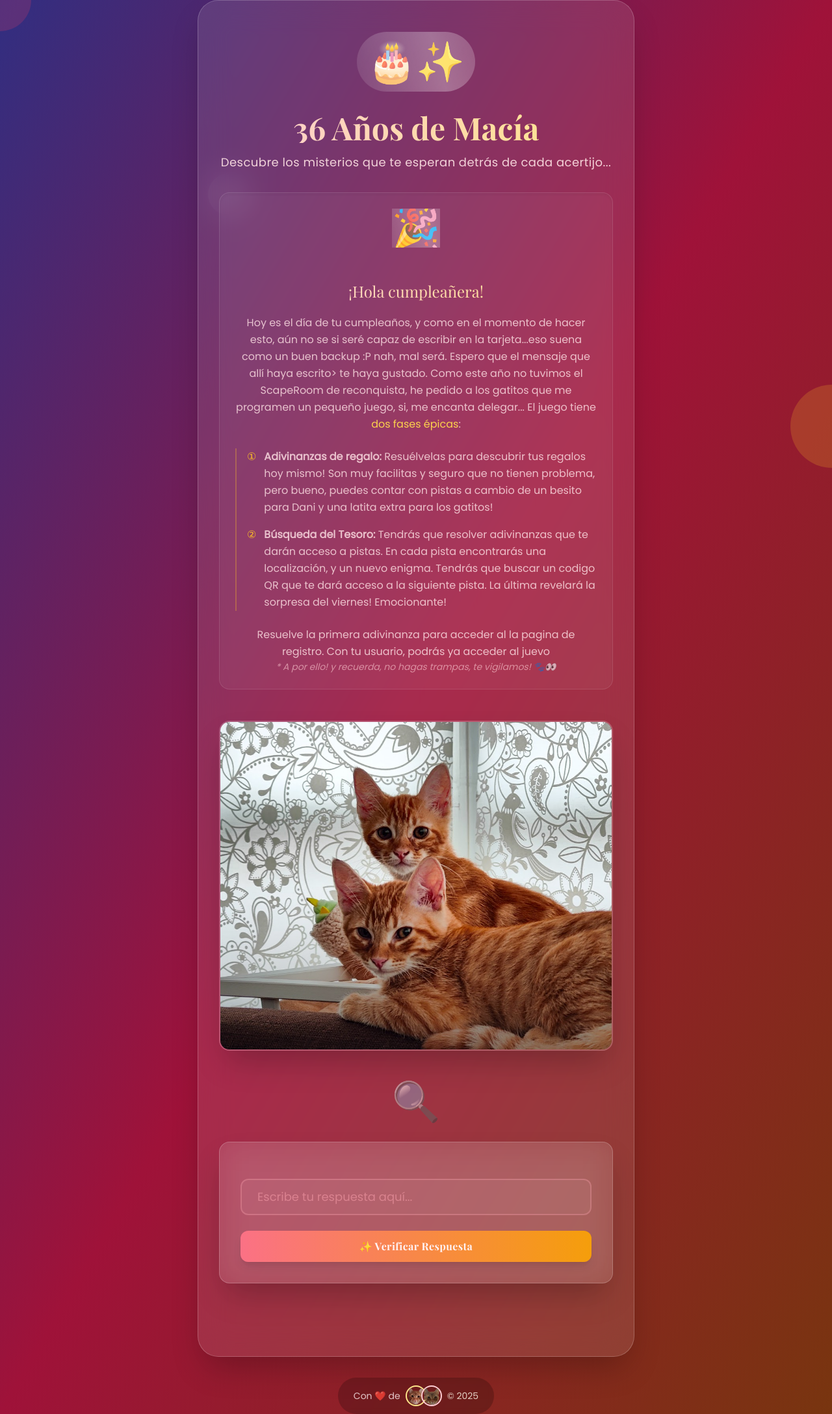
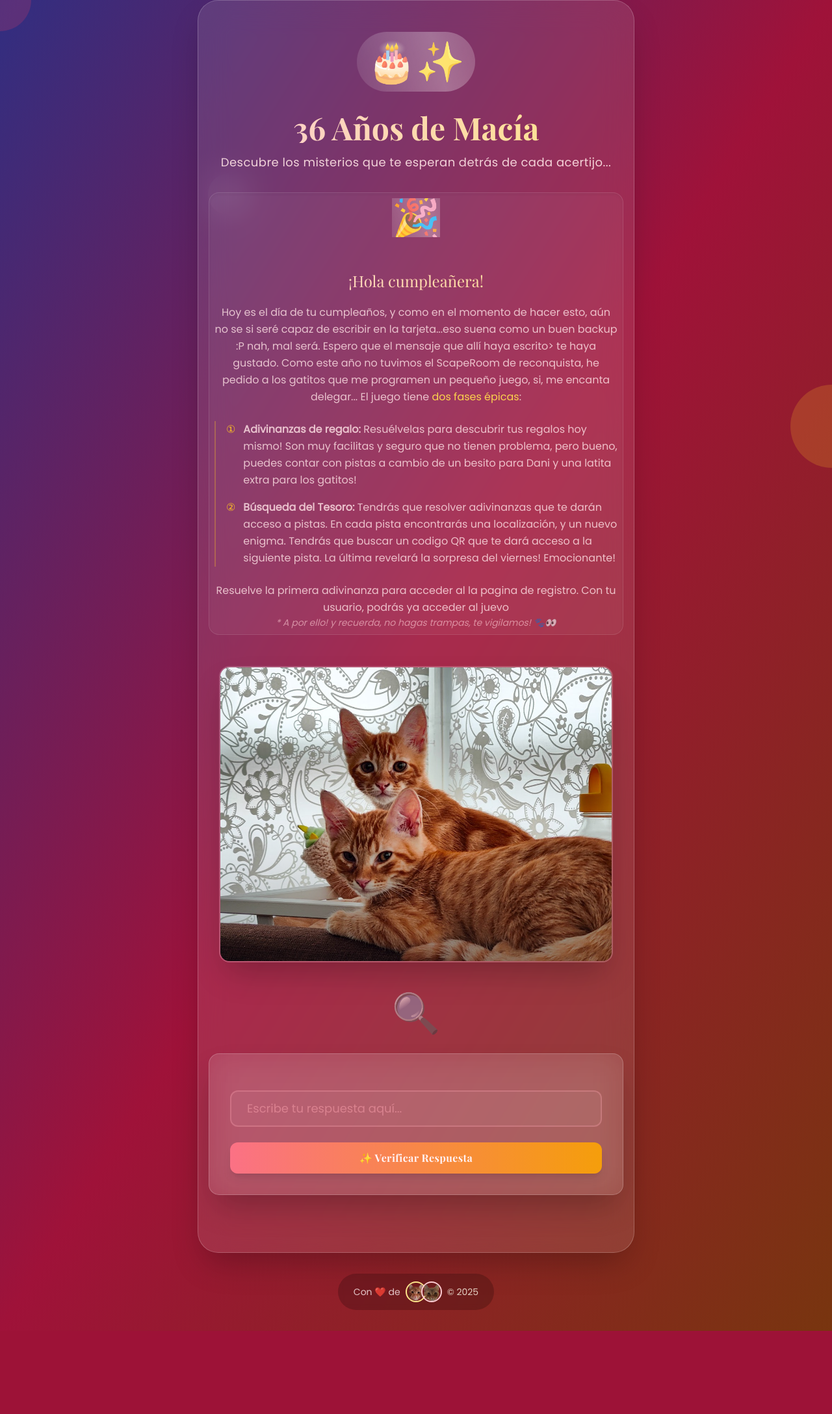
Before and after one commit to topitobravo/cumpleAndrea, a Flask app: template api/templates/bienvenida.html in a window 1280 px wide. Shown: the whole page at 65% size. After the commit the page ends 2048 px from the top, so only its background shows below. Run offline with Flask 3, Linux system fonts and the light colour scheme; the template is opened without the code that fills it, so the values that code supplies are empty; some libraries are stand-ins or nearby versions.

Commit message:
Final design

```diff
--- a/api/index.py
+++ b/api/index.py
@@ -111,6 +111,7 @@
 
         # Separar adivinanzas regulares y mensuales
         riddles_regalo = [r for r in all_riddles if r['type'] == 'regalo']
+        riddles_regalo = sorted(riddles_regalo,key=lambda x:x['indice'])
         riddles_viernes = [r for r in all_riddles if r['type'] == 'viernes' and r['indice'] !=1]
         riddles_viernes =  sorted(riddles_viernes,key=lambda x:x['indice'])
 
--- a/api/templates/auth/login.html
+++ b/api/templates/auth/login.html
@@ -5,7 +5,6 @@
         <span class="text-6xl text-rose-300/80">🔐</span>
     </div>
 
-    <div class="bg-white/10 backdrop-blur-xl p-8 rounded-2xl shadow-2xl border border-white/20 hover:border-amber-400/30 transition-all duration-300 max-w-md mx-auto">
         <h2 class="title-font text-3xl font-bold bg-gradient-to-r from-rose-200 to-amber-200 bg-clip-text text-transparent mb-6">
             ¡Bienvenida de vuelta! ✨
         </h2>
@@ -32,6 +31,5 @@
                 🐱 Iniciar Sesión
             </button>
         </form>
-    </div>
 </div>
 {% endblock %}
--- a/api/templates/auth/register.html
+++ b/api/templates/auth/register.html
@@ -5,7 +5,6 @@
         <span class="text-6xl text-amber-400">🎁</span>
     </div>
 
-    <div class="bg-white/10 backdrop-blur-xl p-8 rounded-2xl shadow-2xl border border-white/20 hover:border-amber-400/30 transition-all duration-300 max-w-md mx-auto">
         <h2 class="title-font text-3xl font-bold bg-gradient-to-r from-rose-200 to-amber-200 bg-clip-text text-transparent mb-6">
             ¡Registro Gatuno! 😺
         </h2>
@@ -39,6 +38,5 @@
                 ¡Accede aquí!
             </a>
         </p>
-    </div>
 </div>
 {% endblock %}
--- a/api/templates/base.html
+++ b/api/templates/base.html
@@ -62,14 +62,14 @@
         </p>
       </header>
 
-      <main class="px-8 pb-12">
-        <div class="bg-white/5 rounded-2xl p-6 shadow-inner border border-white/10">
+      <main class="px-4 pb-6">
+        <div class="bg-white/5 rounded-2xl p-2 shadow-inner border border-white/10">
           {% block content %}{% endblock %}
         </div>
       </main>
     </div>
 
-    <footer class="mt-8 text-center">
+    <footer class="mt-8 text-center mb-8">
       <div class="inline-flex items-center bg-black/20 px-6 py-3 rounded-full backdrop-blur-sm">
         <span class="text-sm text-rose-50/80 mr-2">Con ❤️ de</span>
         <img src="/static/cosmo_cabeza.png" alt="Cosmo" class="w-8 h-8 rounded-full border-2 border-amber-200 shadow-sm transform hover:scale-110 transition-transform">
--- a/api/templates/bienvenida.html
+++ b/api/templates/bienvenida.html
@@ -41,14 +41,16 @@
         </div>
 
         <!-- Imagen Gatitos -->
-        <div class="flex justify-center my-12">
-            <div class="relative group overflow-hidden rounded-2xl shadow-2xl border-2 border-white/20 hover:border-amber-400/30 transition-all duration-500">
+        <div class="flex justify-center my-12 px-4">
+            <div class="relative group overflow-hidden rounded-2xl shadow-2xl border-2 border-white/20 hover:border-amber-400/30 transition-all duration-500 w-full max-w-2xl">
                 <img src="static/foto-gatos.jpg"
-                     alt="Agentes especiales gatunos"
-                     class="max-w-2xl transform group-hover:scale-105 transition-transform duration-500">
+                    alt="Agentes especiales gatunos"
+                    class="w-full h-auto transform group-hover:scale-105 transition-transform duration-500">
                 <div class="absolute inset-0 bg-gradient-to-t from-black/30 via-transparent to-transparent"></div>
             </div>
         </div>
+
+
 
         <!-- Sección Acertijo -->
         <div class="text-center space-y-8 mb-16">
--- a/api/templates/index.html
+++ b/api/templates/index.html
@@ -43,7 +43,7 @@
                                 <span class="text-amber-200 font-medium text-lg tracking-wide">
                                    <a href="{{ url_for('handle_riddle', riddle_id=riddle.id) }}"
                                     class="inline-block w-full text-center bg-gradient-to-r from-rose-400 to-amber-500 hover:from-rose-300 hover:to-amber-400 text-rose-50 px-6 py-3 rounded-xl transition-all duration-300 shadow-lg hover:shadow-xl hover:-translate-y-0.5">
-                                     🧩 Link al acertijo para encontrar el regalo
+                                     🧩 Ver acertijo
                                  </a>
                                 </span>
                             </div>
@@ -80,7 +80,7 @@
                             <span class="text-amber-200 font-medium text-lg tracking-wide">
                                 <a href="{{ url_for('handle_riddle', riddle_id="f6139442-0b8e-49d5-bc82-6316f16a8faf") }}"
                                 class="inline-block w-full text-center bg-gradient-to-r from-rose-400 to-amber-500 hover:from-rose-300 hover:to-amber-400 text-rose-50 px-6 py-3 rounded-xl transition-all duration-300 shadow-lg hover:shadow-xl hover:-translate-y-0.5">
-                                    🧩 Aqui comienza el juego :)
+                                    🧩 Comienzo!
                                 </a>
                             </span>
                         </div>
@@ -109,7 +109,7 @@
                                 <span class="text-amber-200 font-medium text-lg tracking-wide">
                                    <a href="{{ url_for('handle_riddle', riddle_id=riddle.id) }}"
                                     class="inline-block w-full text-center bg-gradient-to-r from-rose-400 to-amber-500 hover:from-rose-300 hover:to-amber-400 text-rose-50 px-6 py-3 rounded-xl transition-all duration-300 shadow-lg hover:shadow-xl hover:-translate-y-0.5">
-                                     🧩 Comprueba la siguiente pista!
+                                     🧩 Siquiente pista
                                  </a>
                                 </span>
                             </div>
--- a/api/templates/riddle.html
+++ b/api/templates/riddle.html
@@ -5,8 +5,7 @@
             <span class="text-6xl text-rose-300/80">🔍</span>
         </div>
 
-        <div class="bg-white/10 backdrop-blur-lg p-8 rounded-2xl shadow-2xl border border-white/20 hover:border-white/30 transition-all duration-300">
-            <h2 class="title-font text-3xl font-bold bg-gradient-to-r from-rose-200 to-amber-200 bg-clip-text text-transparent mb-6">
+            <h2 class="title-font text-2xl font-bold bg-gradient-to-r from-rose-200 to-amber-200 bg-clip-text text-transparent mb-6">
                 {{ riddle.question }}
             </h2>
 
@@ -27,6 +26,5 @@
                     ✨ Verificar Respuesta
                 </button>
             </form>
-        </div>
     </div>
 {% endblock %}
```
Also changed, not shown: api/templates/clue.html (+3 -5 lines).
